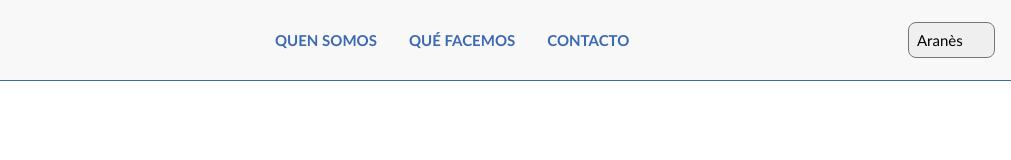
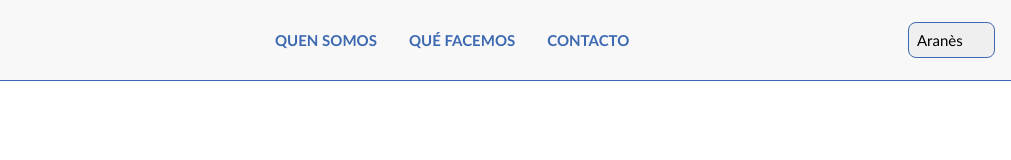
Before and after one commit to miusikmindesarrollo-ctrl/MiusikminWeb, a plain HTML site: page index.html in a window 1280 px wide. Shown: the full height of the page, 269-1280 px from the left. Drawn offline with Linux system fonts and the light colour scheme.

Commit message:
rama develop 2

```diff
--- a/style.css
+++ b/style.css
@@ -59,6 +59,7 @@ header {
     font-family: 'Gill Sans MT', sans-serif;
     font-size: 15px;
     border-radius: 0.5rem;
+    border: 1px solid var(--mm-blue)
 }
 .cab #lang:hover {
 
```
